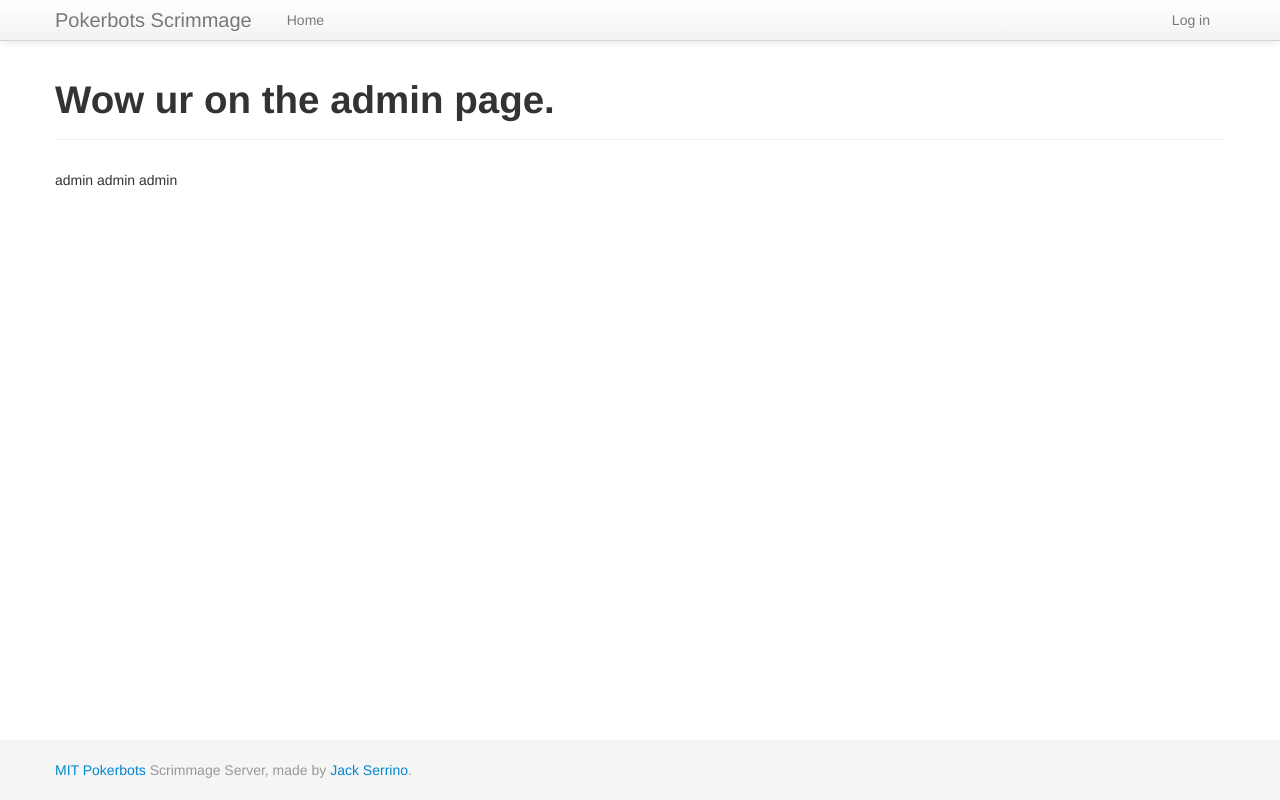
After one commit to mitpokerbots/scrimmage, a Flask app: template scrimmage/templates/admin.html in a window 1280 px wide. The commit adds this page. Run offline with Flask 2, Linux system fonts and the light colour scheme; the template is opened without the code that fills it, so the values that code supplies are empty; some libraries are stand-ins or nearby versions.

Commit message:
Add admin page

```diff
--- /dev/null
+++ b/scrimmage/templates/admin.html
@@ -0,0 +1,10 @@
+{% extends "layout.html" %}
+
+{% block content %}
+  <div class="page-header">
+    <h1>Wow ur on the admin page.</h1>
+  </div>
+  <p>
+    admin admin admin
+  </p>
+{% endblock %}
--- a/scrimmage/templates/layout.html
+++ b/scrimmage/templates/layout.html
@@ -91,6 +91,9 @@
             <div class="nav-collapse collapse">
               <ul class="nav navbar-nav">
                 <li {% if request.endpoint == 'index' %}class="active"{% endif %}><a href="{{ url_for('index') }}">Home</a></li>
+                {% if is_admin %}
+                  <li {% if request.endpoint == 'admin_index' %}class="active"{% endif %}><a href="{{ url_for('admin_index') }}">Admin</a></li>
+                {% endif %}
               </ul>
               <ul class="nav navbar-nav pull-right">
                 {% if session.kerberos %}
--- a/scrimmage/webapp/__init__.py
+++ b/scrimmage/webapp/__init__.py
@@ -1,2 +1,3 @@
 import routes
 import login
+import admin
--- /dev/null
+++ b/scrimmage/webapp/admin.py
@@ -0,0 +1,25 @@
+from flask import render_template, request, abort, session
+from functools import wraps
+
+from scrimmage import app, db
+from scrimmage.webapp.login import login_required, logged_in
+
+def is_admin():
+  return logged_in() and session['kerberos'] in set(['jserrino', 'sidds'])
+
+@app.context_processor
+def inject_admin():
+  return { 'is_admin': is_admin() }
+
+def admin_required(f):
+  @wraps(f)
+  def decorated_function(*args, **kwargs):
+    if not is_admin():
+      abort(404)
+    return f(*args, **kwargs)
+  return decorated_function
+
+@app.route('/admin/')
+@admin_required
+def admin_index():
+  return render_template('admin.html')
```
Also changed, not shown: scrimmage/templates/application_created.html (deleted, +0 -33 lines).
